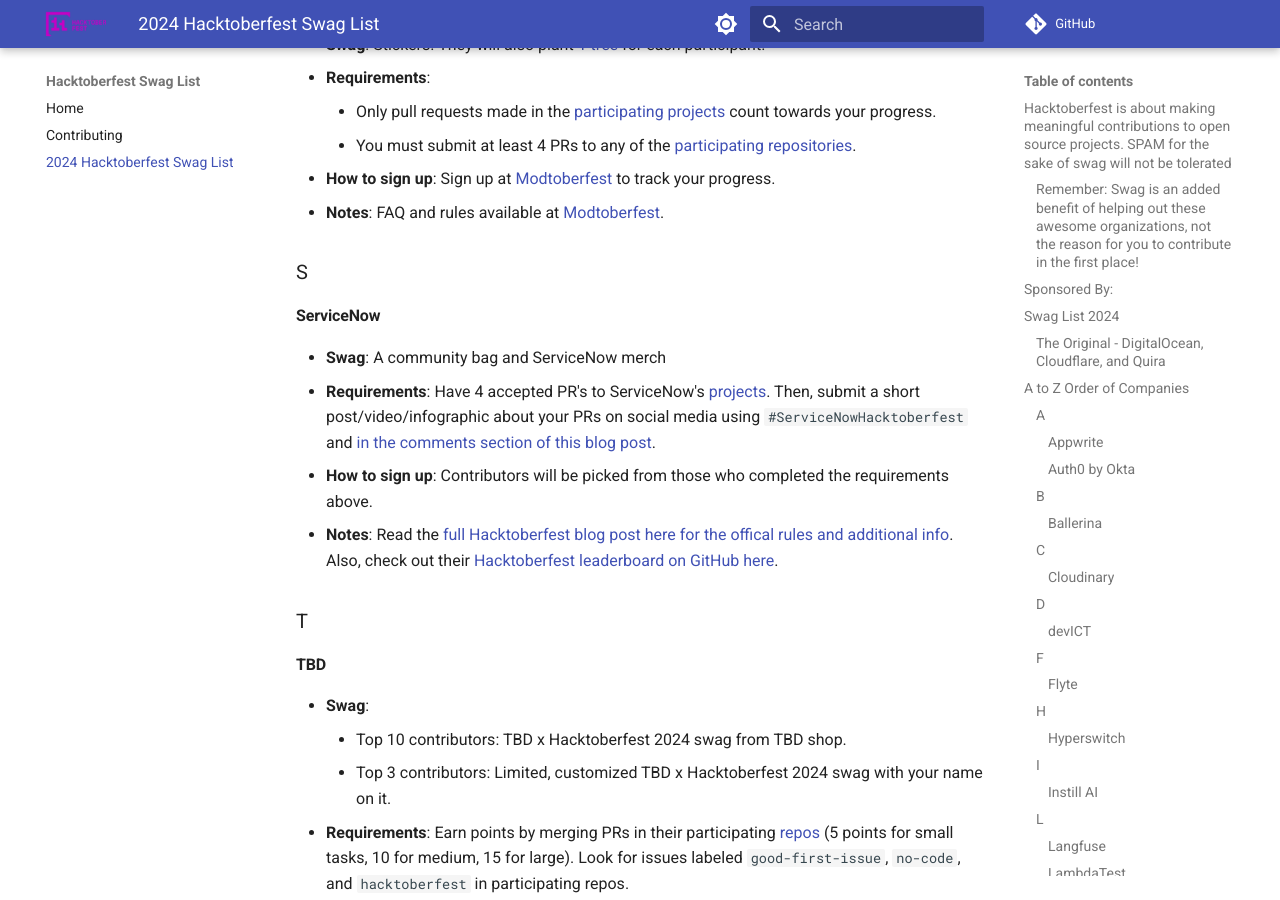
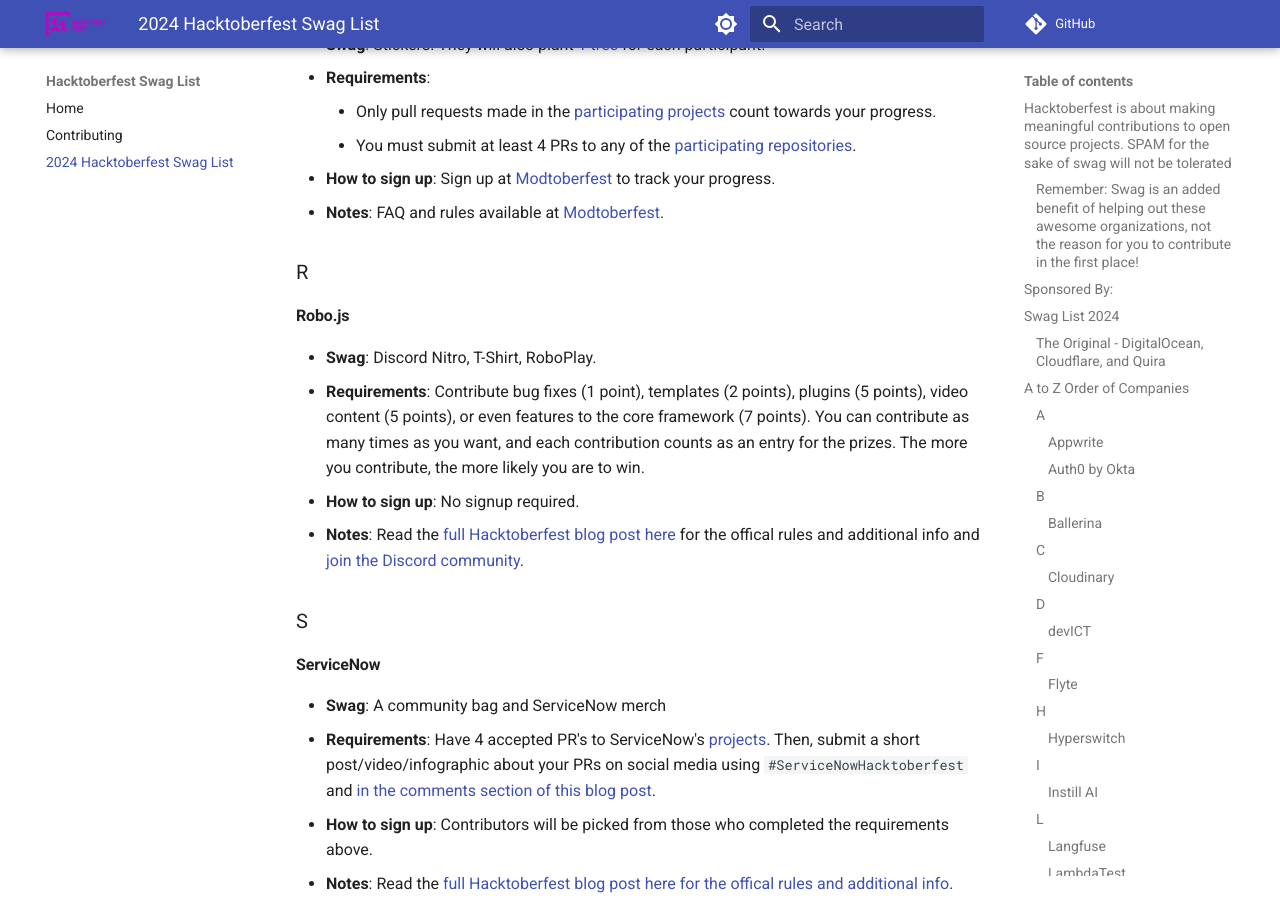
Before and after one commit to crweiner/hacktoberfest-swag-list, an MkDocs documentation site: the page built from docs/list.md, in a window 1280 px wide and 900 px high, scrolled down 4756 px. Built offline with MkDocs 1.6.1 and Material for MkDocs 9.7.7, drawn with Linux system fonts in a browser that asks for light colours; plug-ins that fetch from the network failed and are left out; comment, search, counter and statistics services are not loaded.

Commit message:
add Robo.js to list.md

```diff
--- a/docs/list.md
+++ b/docs/list.md
@@ -151,6 +151,15 @@
 - **How to sign up**:  Sign up at [Modtoberfest](https://modtoberfest.com/api/auth/signin) to track your progress.
 - **Notes**: FAQ and rules available at [Modtoberfest](https://modtoberfest.com/).
 
+### R
+
+#### **Robo.js**
+
+- **Swag**: Discord Nitro, T-Shirt, RoboPlay.
+- **Requirements**: Contribute bug fixes (1 point), templates (2 points), plugins (5 points), video content (5 points), or even features to the core framework (7 points). You can contribute as many times as you want, and each contribution counts as an entry for the prizes. The more you contribute, the more likely you are to win.
+- **How to sign up**: No signup required.
+- **Notes**: Read the [full Hacktoberfest blog post here](https://blog.waveplay.com/hacktoberfest-2024/) for the offical rules and additional info and [join the Discord community](https://roboplay.dev/discord?ref=blog.waveplay.com).
+
 ### S
 
 #### **ServiceNow**
```
